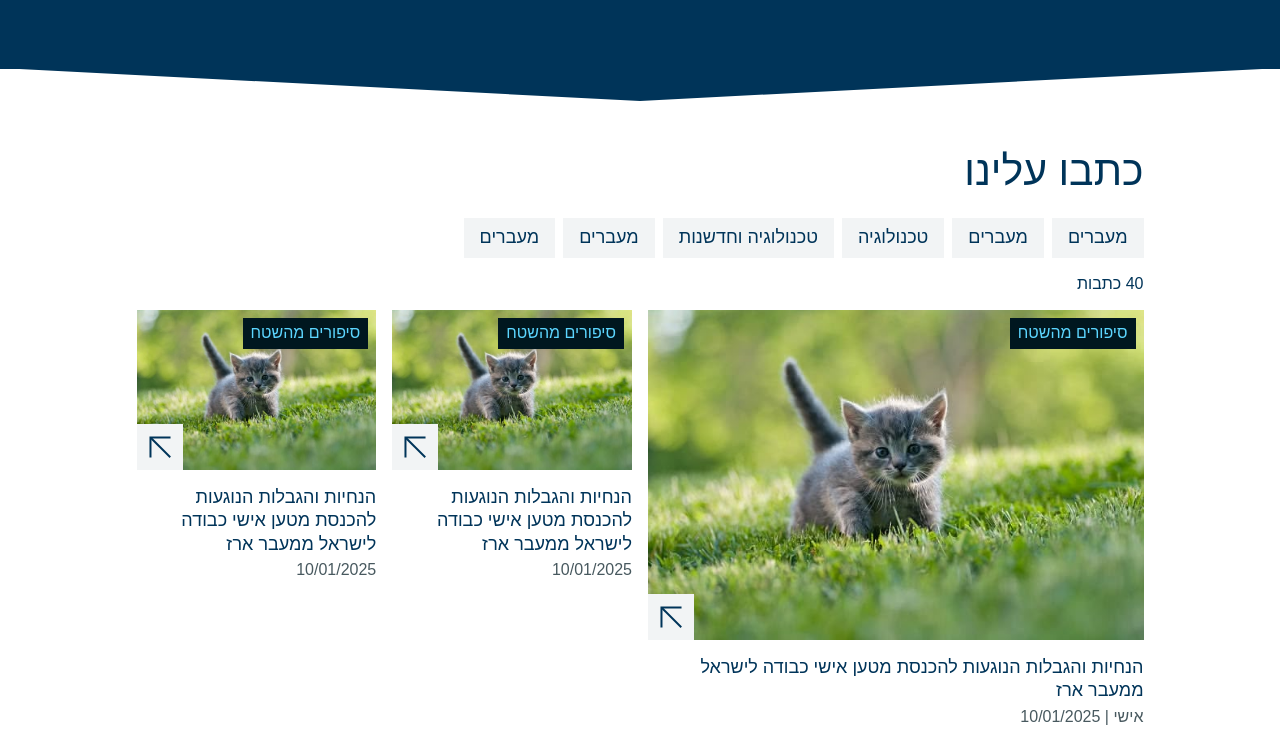
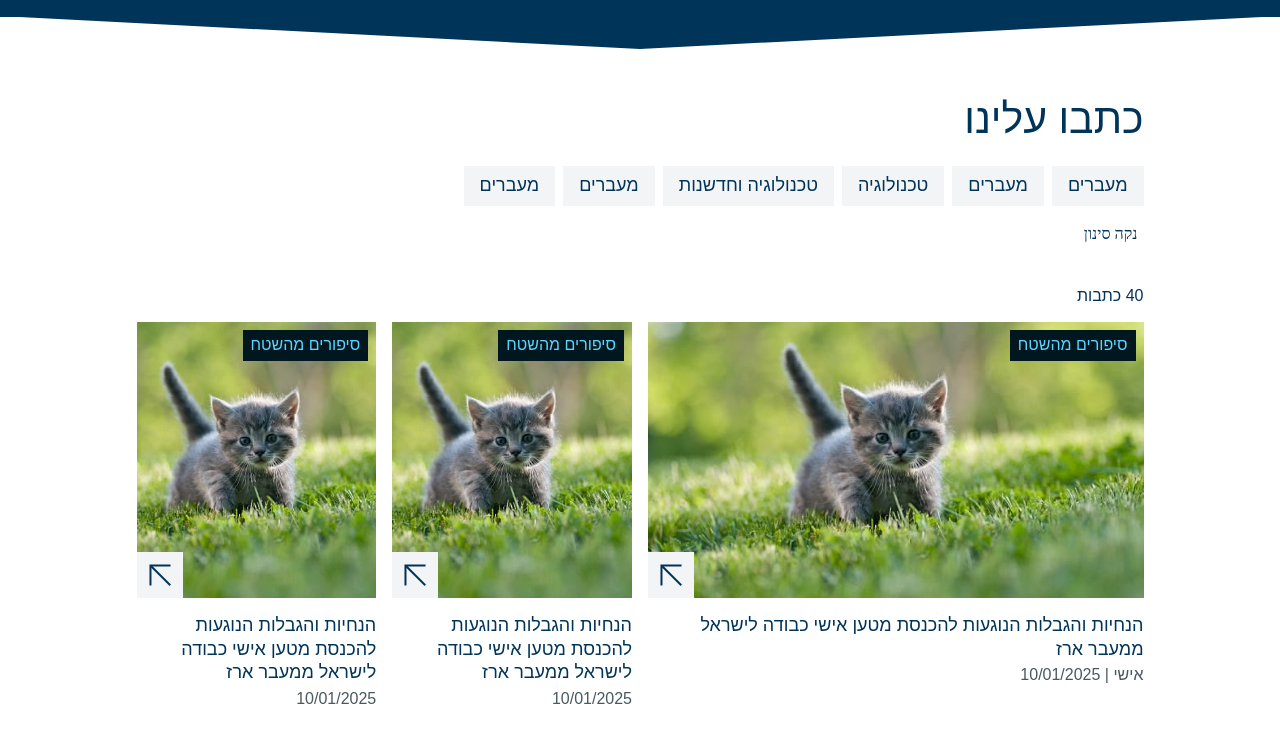
Before and after one commit to danniuz/border-crossing, a website built with Vite: page news.html in a window 1280 px wide. Shown: the part 653-1407 px from the top of the page. Built offline with nearby package versions, Linux system fonts and the light colour scheme; a web font is replaced by a local one.

Commit message:
Improve tags

```diff
--- a/news.html
+++ b/news.html
@@ -316,7 +316,7 @@
 
         <div class="main-content container">
           <div class="main-content__layout main-content__layout-sm">
-            <div class="content-aside">
+            <div class="content-aside content-aside--sticky">
               <h2 class="content-aside__title content-aside__title--md">
                 כתבו עלינו
               </h2>
@@ -358,6 +358,10 @@
                   <input type="checkbox" class="content-aside__tag-checkbox" />
                   <span class="content-aside__tag-text">מעברים</span>
                 </label>
+              </div>
+
+              <div class="content-aside__clear-filter-wrapper">
+                <button class="content-aside__clear-filter">נקה סינון</button>
               </div>
             </div>
 
--- a/src/styles/base/_content-aside.scss
+++ b/src/styles/base/_content-aside.scss
@@ -90,6 +90,27 @@
           color: #003459;
         }
       }
+    }
+  }
+
+  &__clear-filter-wrapper {
+    margin-top: 16px;
+  }
+
+  &__clear-filter {
+    font-family: IBM Plex Sans Hebrew;
+    font-weight: 400;
+    font-size: 16px;
+    line-height: 130%;
+    text-align: center;
+    cursor: pointer;
+    border: none;
+    outline: none;
+    background-color: transparent;
+    color: var(--dark-blue);
+
+    &:hover {
+      text-decoration: underline;
     }
   }
 
--- a/src/styles/base/_main-content.scss
+++ b/src/styles/base/_main-content.scss
@@ -199,11 +199,7 @@ html:dir(rtl) {
       }
 
       @include tablet-min {
-        padding-bottom: 72px;
-      }
-
-      @include desktop-lg-min {
-        padding-bottom: 111px;
+        padding-bottom: 20px;
       }
 
       &--white {
--- a/src/styles/pages/_news.scss
+++ b/src/styles/pages/_news.scss
@@ -1,6 +1,16 @@
-@use '../base/media' as *;
+@use "../base/media" as *;
 
 .news {
+  margin-top: 16px;
+
+  @include tablet-min {
+    margin-top: 24px;
+  }
+
+  @include desktop-min {
+    margin-top: 0;
+  }
+
   &__title {
     font-weight: 400;
     font-size: 16px;
@@ -38,13 +48,12 @@
 
     &-date {
       margin-top: 4px;
-            color: #48595F;
+      color: #48595f;
       font-weight: 400;
       font-size: 16px;
       line-height: 130%;
       padding-inline-end: 40px;
     }
-
 
     &--large {
       grid-column: span 1;
@@ -63,16 +72,20 @@
     }
 
     &-image {
+      height: 204px;
       width: 100%;
-            height: 100%;
       object-fit: cover;
+
+      @include tablet-min {
+        height: 276px;
+      }
     }
 
     &-tag {
       position: absolute;
       top: 8px;
       inset-inline-start: 8px;
-            background-color: #00171F;
+      background-color: #00171f;
       color: #fff;
       font-weight: 400;
       font-size: 16px;
@@ -85,7 +98,7 @@
       position: absolute;
       bottom: 0;
       left: 0;
-            background-color: #F2F4F5;
+      background-color: #f2f4f5;
       color: #fff;
     }
   }
```
Lines whose indentation alone changed are shown as unchanged.
